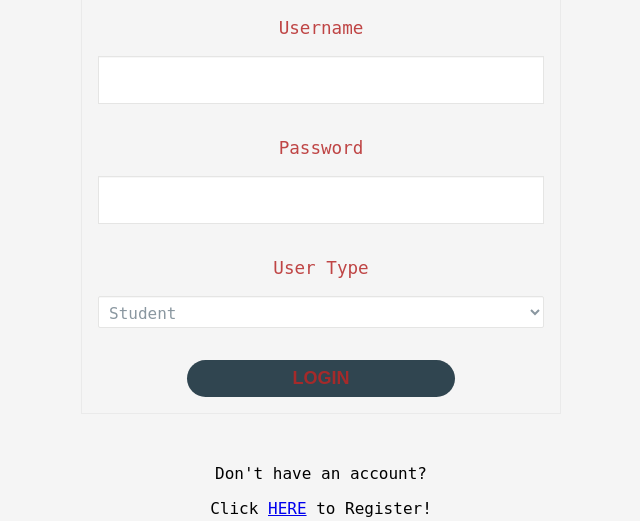
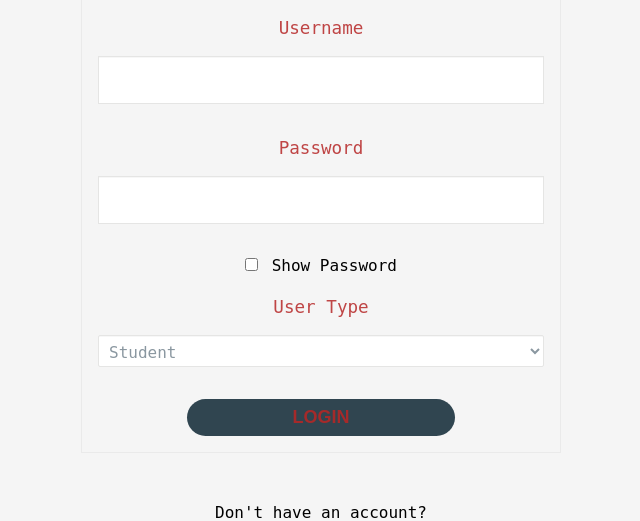
Before and after one commit to Jackbar21/CSCB20-Course-Website, a Flask app: page /login in a window 1280 px wide. Shown: the part 214-735 px from the top of the page, without its empty margins (319-959 px from the left). Run offline with Flask 2, Linux system fonts and the light colour scheme.

Commit message:
Added Show/Hide password feature

```diff
--- /dev/null
+++ b/static/JS/password.js
@@ -0,0 +1,8 @@
+function showPassword() {
+    var passwordField = document.getElementById("password1");
+    if (passwordField.type === "password") {
+        passwordField.type = "text";
+    } else {
+        passwordField.type = "password";
+    }
+}
--- a/templates/login.html
+++ b/templates/login.html
@@ -12,7 +12,8 @@
             <input type="text" id="Username" name="Username">
 
             <label for="Password">Password</label>
-            <input id="text" name="Password" type="password" />
+            <input id="password1" name="Password" type="password" />
+            <center><input type="checkbox" onclick="showPassword()"> Show Password</center>
 
             <label for="User_Type">User Type</label>
             <select id="User_Type" name="User_Type">
--- a/templates/template.html
+++ b/templates/template.html
@@ -55,6 +55,8 @@
 
  </body>
 
+ <script src="{{ url_for('static', filename='JS/password.js') }}"></script>
+
 <footer>
  <center>
   <ul class="__footer__">
```
